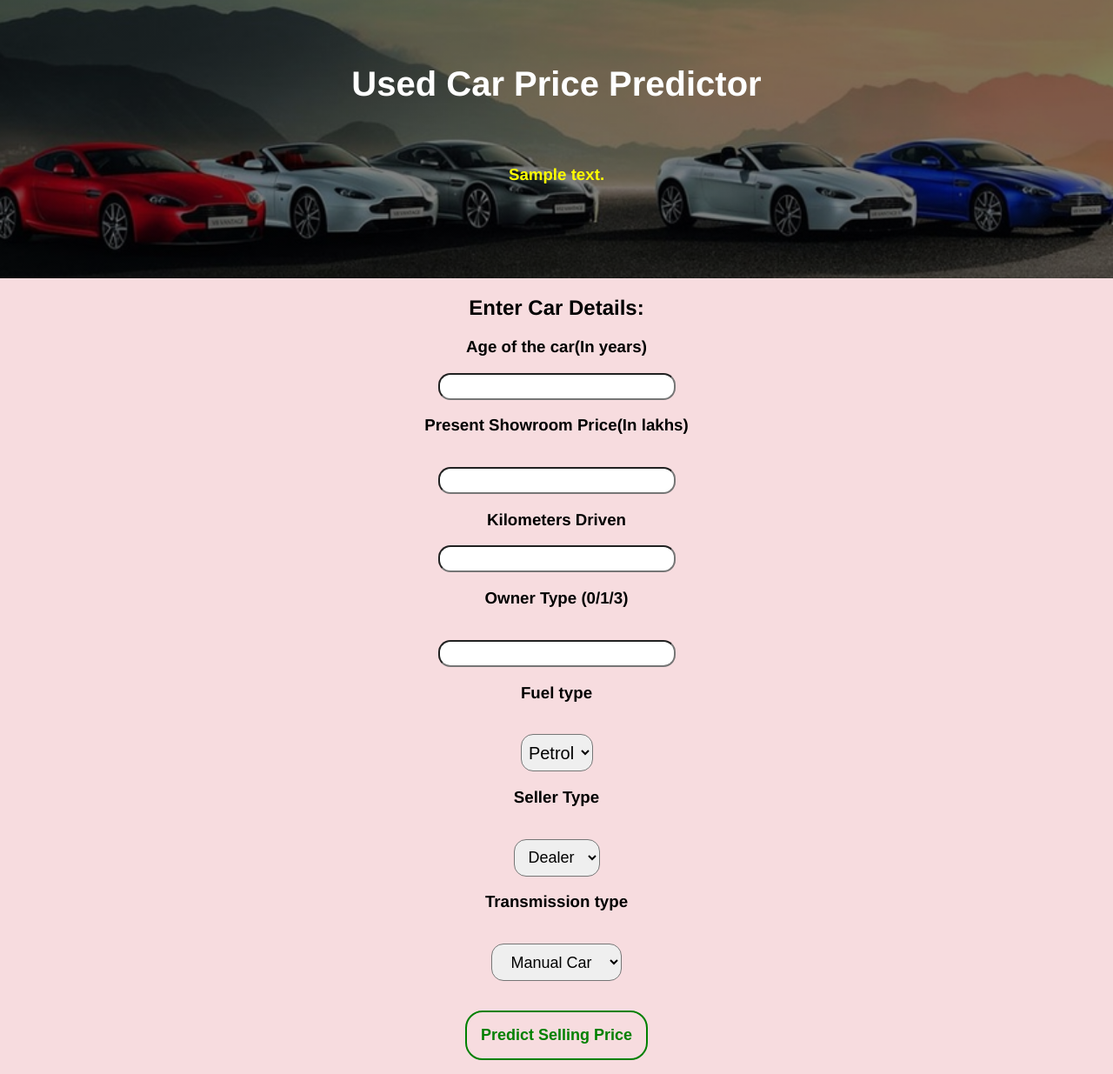
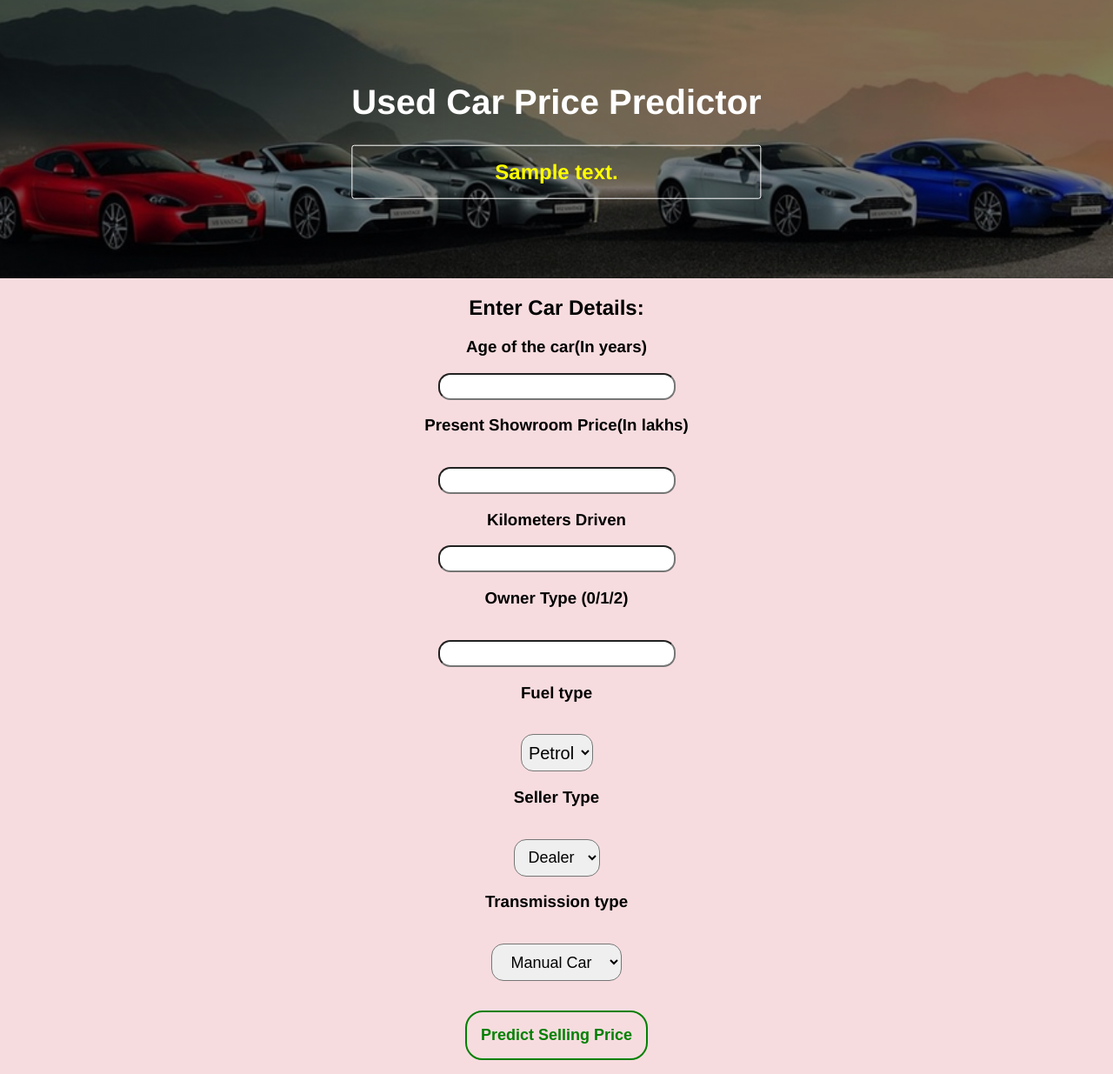
Before and after one commit to AritraKumarDas/AritraDas_Lab5_Python-for-DS, a Flask app: template Lab5-PythonForDS/templates/index.html in a window 1280 px wide. Shown: the whole page at 87% size. Run offline with Flask 3, Linux system fonts and the light colour scheme; the template is opened without the code that fills it: most values are stand-ins (such as "Sample title", 1, 10 or a date in 2020); parts of the project's set-up code (start-up, migrations or seed data) failed here and were passed over.

Commit message:
second commit

```diff
--- a/Lab5-PythonForDS/app.py
+++ b/Lab5-PythonForDS/app.py
@@ -7,7 +7,7 @@ app = Flask(__name__)
 model = pickle.load(open('model.pkl','rb'))
 
 @app.route('/', methods=['GET','POST'])
-def home():
+def predict():
 
     if request.method == 'GET':
         return render_template('index.html')
--- a/Lab5-PythonForDS/templates/index.html
+++ b/Lab5-PythonForDS/templates/index.html
@@ -13,8 +13,12 @@
         <div class="hero-text">
 
             <h1>Used Car Price Predictor</h1>
-            <br>
-            <h3>{{ prediction_text }}<h3>
+            {% if prediction_text %}
+
+            <h3>{{ prediction_text }}</h3>
+
+            {% endif %}
+
         </div>
     </div>
 
@@ -43,21 +47,28 @@
             transform: translate(-50%, -50%);
             color: white;
 
+
         }
 
         .hero-text h1 {
-            font-size: 2.5rem;
+            font-size: 40px;
         }
+
 
         .hero-text h3 {
             color: yellow;
-            padding: 0.5rem;
+            padding: 16px;
+            font-size: 24px;
+            border: 1px solid white;
+            border-radius: 3px;
+
+
         }
     </style>
 
 
     <div style="color:	rgb(0, 0, 0)">
-        <form action="{{ url_for('home')}}" method="post">
+        <form action="{{ url_for('predict')}}" method="post">
             <h2>Enter Car Details: </h2>
 
             <h3>Age of the car(In years)</h3>
@@ -65,7 +76,7 @@
 
             <h3>Present Showroom Price(In lakhs)</h3><br><input id="second" name="Present_Price" required="required">
             <h3>Kilometers Driven</h3><input id="third" name="Kms_Driven" required="required">
-            <h3>Owner Type (0/1/3)</h3><br><input id="fourth" name="Owner" required="required">
+            <h3>Owner Type (0/1/2)</h3><br><input id="fourth" name="Owner" required="required">
             <h3>Fuel type</h3><br><select name="Fuel_Type" id="fuel" required="required">
                 <option value="0">Petrol</option>
                 <option value="1">Diesel</option>
@@ -157,11 +168,11 @@
         }
 
         #sub {
-            margin-top: 1rem;
+            margin-block: 16px;
             background-color: Green;
             font-family: 'Helvetica' monospace;
             font-weight: bold;
-            padding: 1rem;
+            padding: 16px;
             text-align: center;
             border-radius: 20px;
             font-size: 18px;
```
Also changed, not shown: 2 other files.
